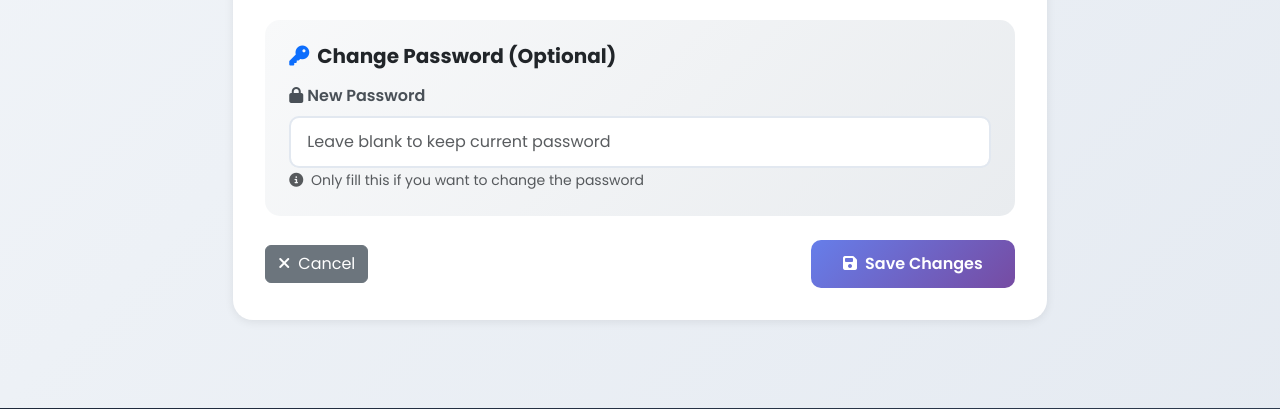
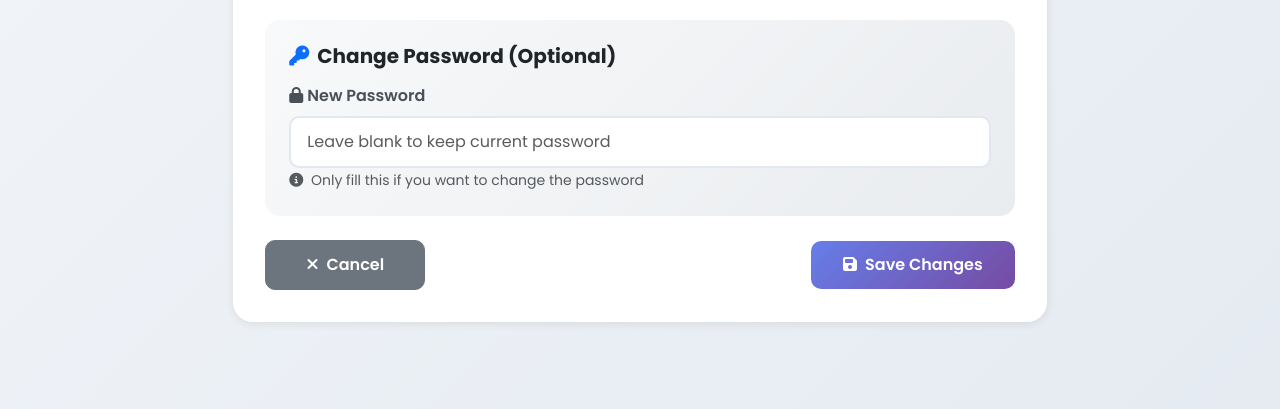
Before and after one commit to Tanveer2507/Smart-Gram-Panchayat-Digital-Governance-System, a Django app: page /manage-users/1/edit/ in a window 1280 px wide. Shown: the part 1384-1793 px from the top of the page. Run offline with Django 4.2, Linux system fonts and the light colour scheme; the visitor is signed in with stand-in values (Sample User, id 1); data comes from the database, SQL or seed files in the repository.

Commit message:
Make Cancel and Save buttons same size in all edit forms

```diff
--- a/sgpdgs_project/templates/core/admin_edit_user.html
+++ b/sgpdgs_project/templates/core/admin_edit_user.html
@@ -73,11 +73,20 @@
         font-weight: 600;
         color: white;
         transition: all 0.3s;
+        min-width: 160px;
     }
 
     .btn-save:hover {
         transform: translateY(-2px);
         box-shadow: 0 6px 20px rgba(102, 126, 234, 0.4);
+        color: white;
+    }
+
+    .btn-secondary {
+        padding: 0.75rem 2rem;
+        border-radius: 10px;
+        font-weight: 600;
+        min-width: 160px;
     }
 
     .user-avatar-large {
--- a/sgpdgs_project/templates/notifications/admin_edit.html
+++ b/sgpdgs_project/templates/notifications/admin_edit.html
@@ -10,6 +10,7 @@
         font-weight: 600;
         color: white;
         transition: all 0.3s;
+        min-width: 160px;
     }
 
     .btn-save:hover {
@@ -22,6 +23,7 @@
         padding: 0.75rem 2rem;
         border-radius: 10px;
         font-weight: 600;
+        min-width: 160px;
     }
 </style>
 {% endblock %}
```
Also changed, not shown: sgpdgs_project/templates/core/admin_create_user.html (+9 -0 lines).
